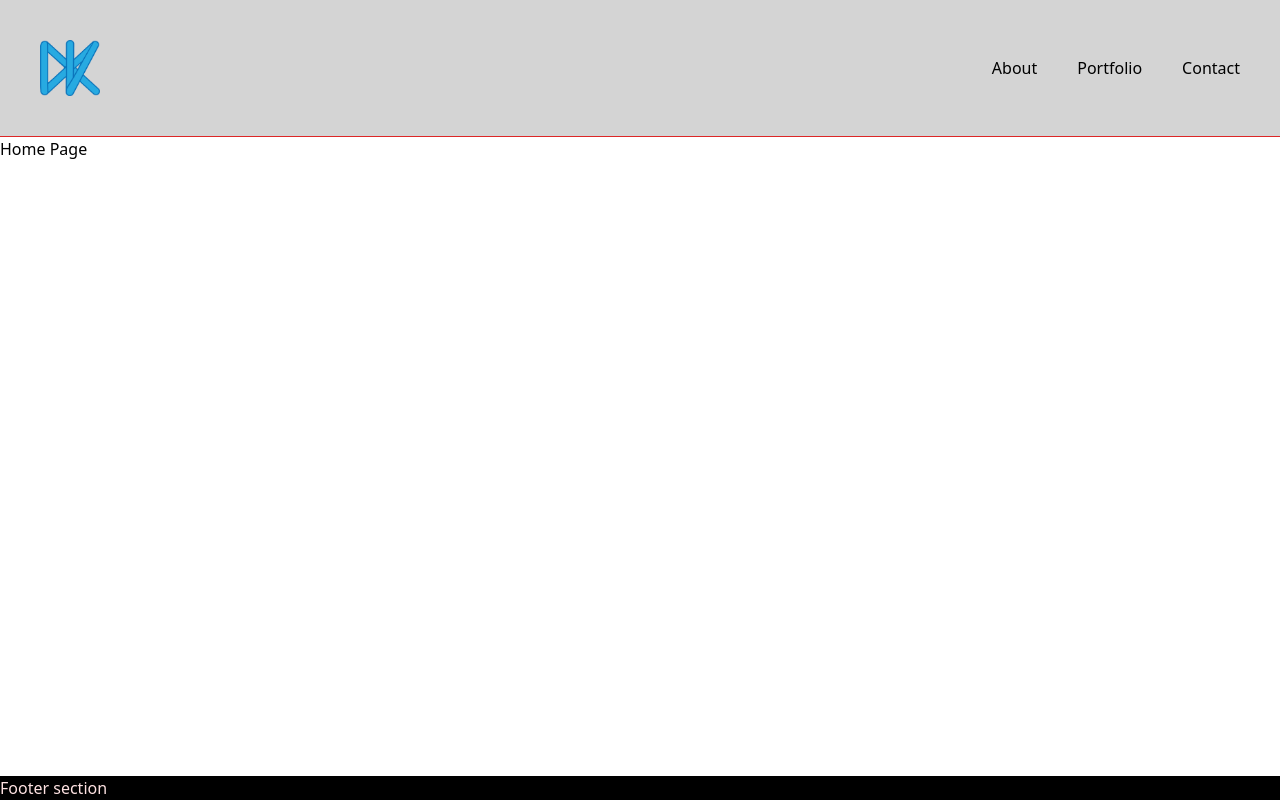
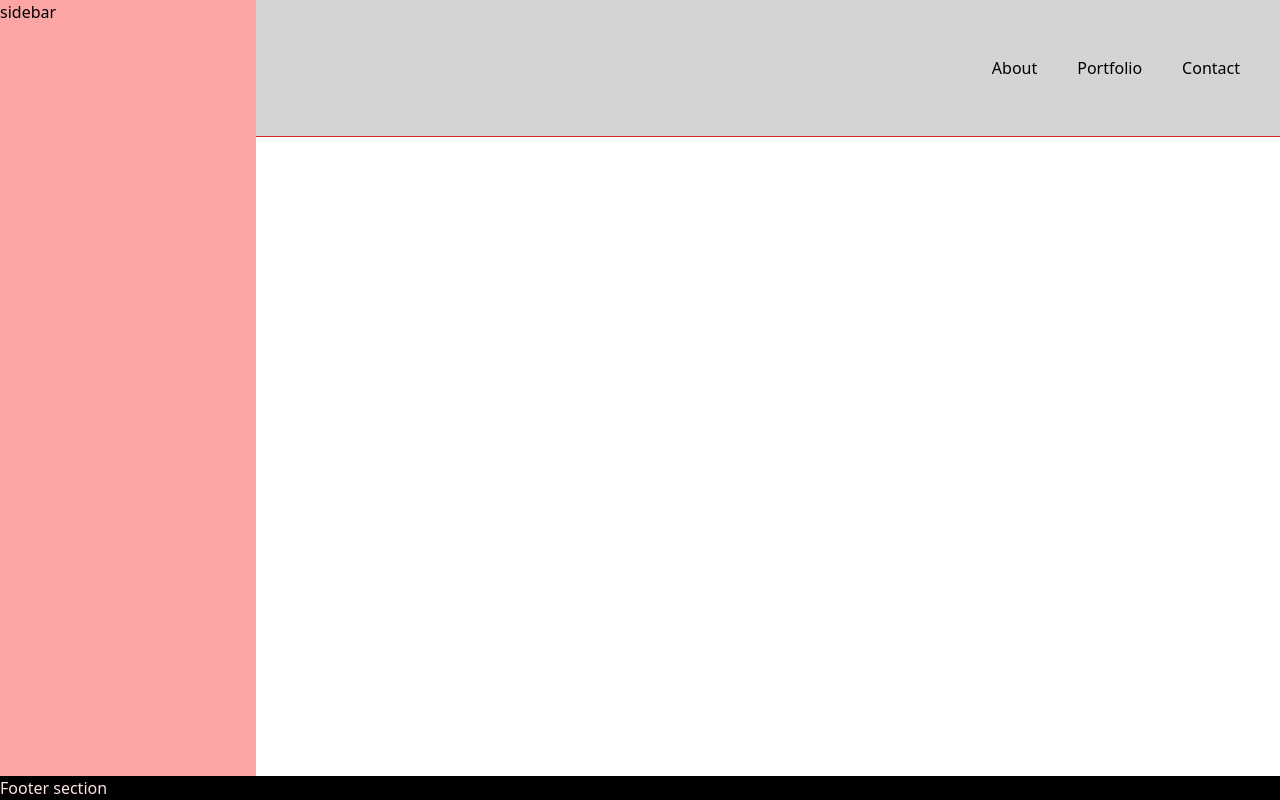
Before and after one commit to Darzwaitz/portfolio_2.0, a React (Vite) app: page / in a window 1280 px wide. Built offline with nearby package versions, Linux system fonts and the light colour scheme.

Commit message:
adding initial SidebarNav comp & temp styles

```diff
--- a/src/ui/AppLayout.jsx
+++ b/src/ui/AppLayout.jsx
@@ -1,12 +1,14 @@
 import { Outlet } from "react-router-dom";
 import Header from "./Header";
 import Footer from "./Footer";
+import SidebarNav from "./SidebarNav";
 
 function AppLayout() {
   return (
     <>
       <Header />
       <main>
+        <SidebarNav />
         <Outlet />
       </main>
       <Footer />
--- /dev/null
+++ b/src/ui/SidebarNav.jsx
@@ -0,0 +1,9 @@
+function SidebarNav() {
+  return (
+    <aside className=" bg-red-300 fixed top-0 left-0 gap-x-40 w-64 h-screen z-auto">
+      sidebar
+    </aside>
+  );
+}
+
+export default SidebarNav;
```
